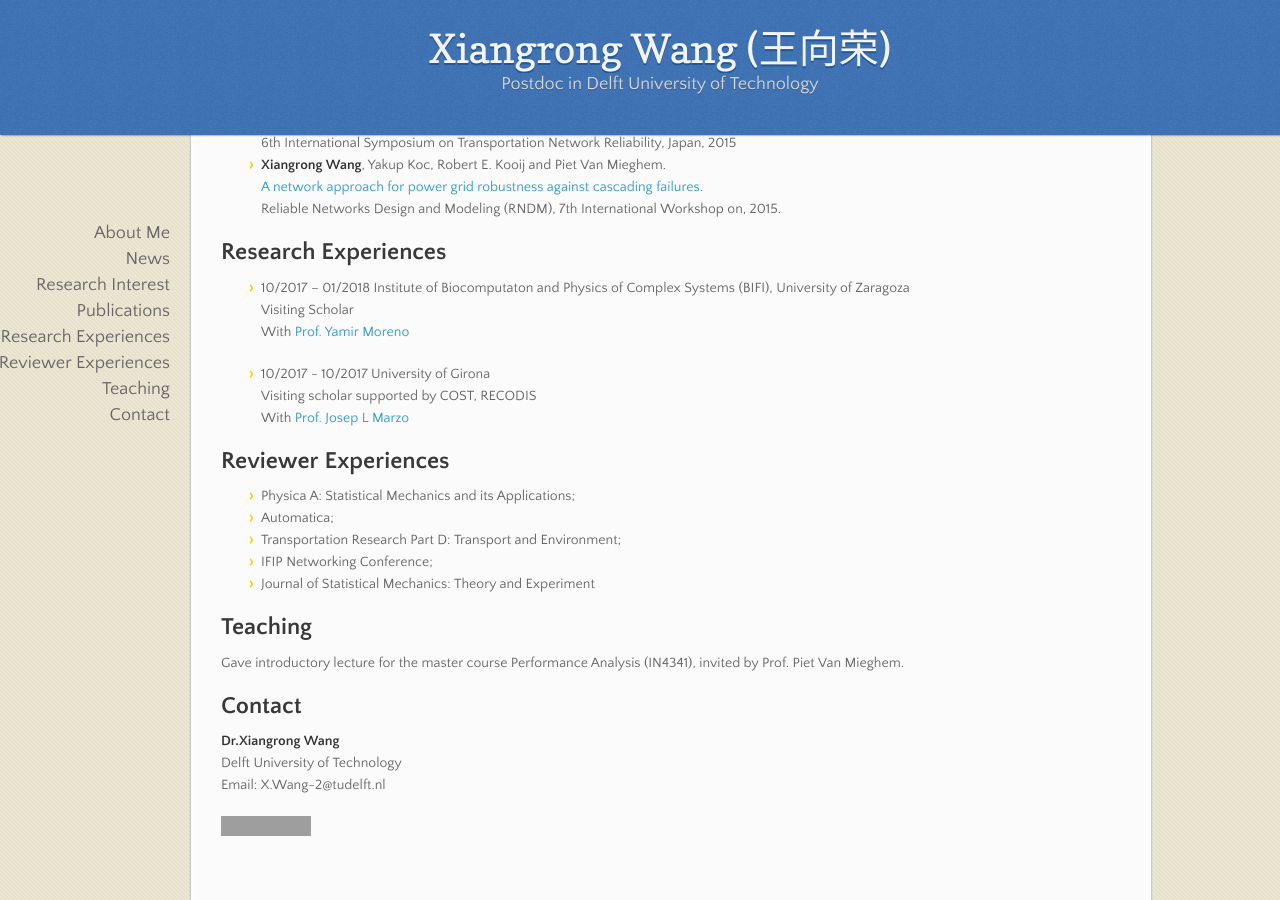
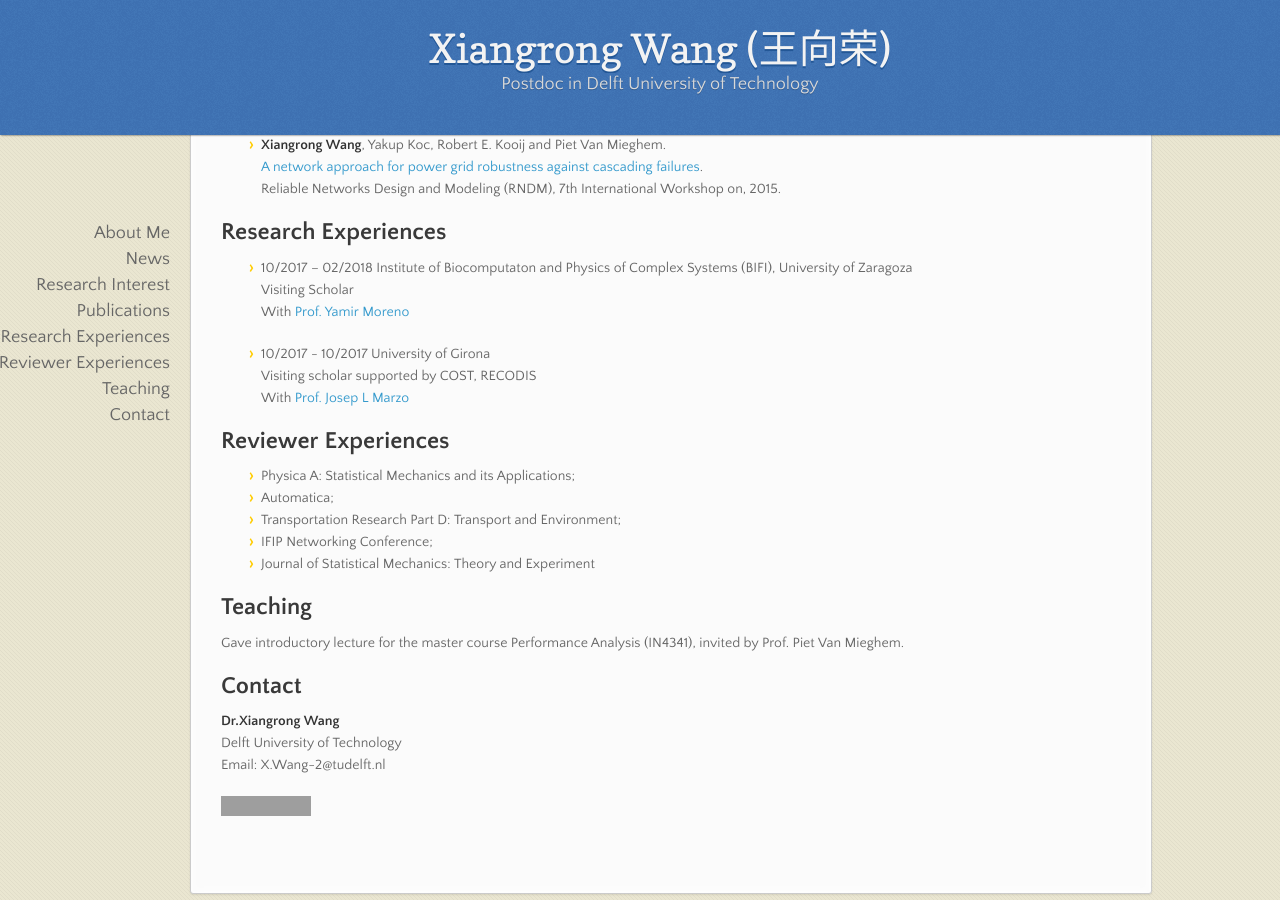
Before and after one commit to xiangrongwang/xiangrongwang.github.io, a Jekyll site: the page built from index.md, in a window 1280 px wide and 900 px high, scrolled down 1388 px. Built offline with Jekyll 4.4.1, drawn with Linux system fonts in a browser that asks for light colours; nearby versions of some CDN libraries; our own code applies the rules of GitHub Pages for plain Markdown files; some of the changed text lies outside the part shown; grey boxes are pictures that could not be loaded.

Commit message:
Update index.md

```diff
--- a/index.md
+++ b/index.md
@@ -55,7 +54,7 @@ The European Physical Journal B, 87(9):221, 2014.
 Reliable Networks Design and Modeling (RNDM), 7th International Workshop on, 2015.
 
 ## Research Experiences
-- 10/2017 – 01/2018 Institute of Biocomputaton and Physics of Complex Systems (BIFI), University of Zaragoza
+- 10/2017 – 02/2018 Institute of Biocomputaton and Physics of Complex Systems (BIFI), University of Zaragoza
   Visiting Scholar
   With [Prof. Yamir Moreno]( http://cosnet.bifi.es/people/yamir-moreno/)
 
```
Also changed, not shown: other parts of index.md (+0 -1 lines).
